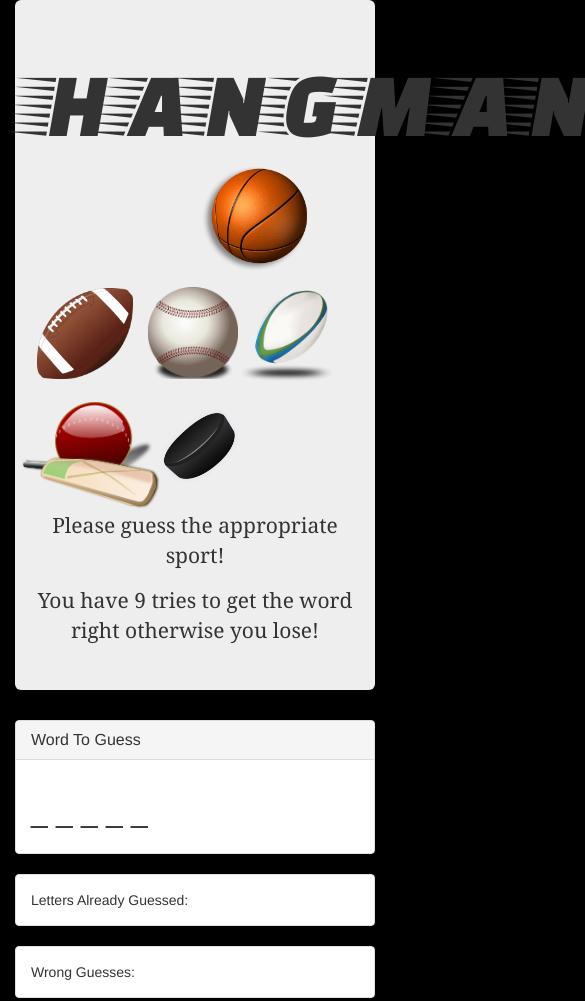
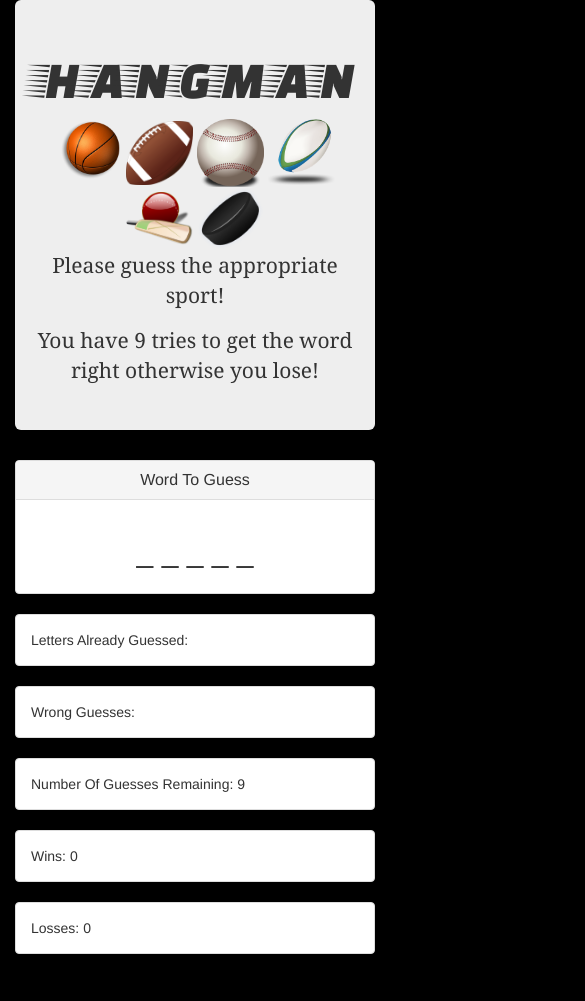
Before and after one commit to heshams12/Hangman-Game, a plain HTML site: page index.html in a window 390 px wide. Shown: the top 1001 px of the page, 585 px wide, since content can reach past the window. After the commit the page ends 974 px from the top, so only its background shows below. Drawn offline with nearby package versions, Linux system fonts and the light colour scheme.

Commit message:
updated css and mobile styling

```diff
--- a/assets/css/style.css
+++ b/assets/css/style.css
@@ -1,6 +1,6 @@
 .header {
     font-family: 'Faster One', cursive;
-    font-size: 93px !important;
+    font-size: 53px;
     font-style: normal;
     font-weight: 400;
     line-height: 1.10909;
@@ -10,42 +10,83 @@
 .body {
     background-color: black;
 }
+.panel-title{
+    text-align: center;
+}
+.sports-img {
+    width: 70px;
+    height: auto;
+}
+.sports-images{
+    text-align: center;
+    width: 100%;
 
-.basketball {
-    height: 121px;
-    margin-left: 161px;
 }
 
-.football {
-    height: 91px;
-    margin-left: 7px;
+#wordToGuess{
+    text-align: center;
 }
-
-.baseball {
-    height: 92px;
-    margin-left: 11px;
-}
-
-.rugby {
-    height: 92px;
-    margin-top: 6px;
-    margin-left: -1px;
-}
-
-.cricket {
-    height: 108px;
-    margin-top: 20px;
-    margin-left: -8px;
-}
-
-.hockey {
-    height: 78px;
-    margin-top: 0px;
-    margin-left: -6px
-}
-
 .paragraph {
     font-family: Georgia, 'Times New Roman', Times, serif;
     font-size: 20px;
     text-align: center;
 }
+
+@media screen and (max-width:502px) {
+    .sports-img {
+        width: 67px;
+        height: auto;
+    }
+}
+
+@media screen and (device-width:375px) {
+    .sports-img {
+        width: 49px;
+        height: auto;
+    }
+}
+
+@media screen and (device-width:360px) {
+    .sports-img {
+        width: 46px;
+        height: auto;
+    }
+
+    .header {
+        font-family: 'Faster One', cursive;
+        font-size: 48px;
+        font-style: normal;
+        font-weight: 400;
+        line-height: 1.10909;
+        text-align: center;
+    }
+}
+
+@media screen and (device-width:414px) {
+    .sports-img {
+        width: 49px;
+        height: auto;
+    }
+}
+
+@media screen and (device-width:411px) {
+    .sports-img {
+        width: 49px;
+        height: auto;
+    }
+}
+
+@media screen and (device-width:320px) {
+    .sports-img {
+        width: 40px;
+        height: auto;
+    }
+    .header {
+        font-family: 'Faster One', cursive;
+        font-size: 42px;
+        font-style: normal;
+        font-weight: 400;
+        line-height: 1.10909;
+        text-align: center;
+    }
+}
--- a/assets/javascript/game.js
+++ b/assets/javascript/game.js
@@ -1,4 +1,3 @@
-
 var wordChoices = ["basketball", "baseball", "cricket", "rugby", "football", "hockey"];
 var wordSelected = "";
 var lettersinWord = [];
@@ -33,10 +32,7 @@ function startGame() {
     document.getElementById("winCounter").innerHTML = winCount;
     document.getElementById("lossCounter").innerHTML = lossCount;
 
-    console.log(wordSelected);
-    console.log(lettersinWord);
-    console.log(numDashes);
-    console.log(dashesAndSuccesses);
+
 }
 
 function letterCheck(letter) {
@@ -47,32 +43,25 @@ function letterCheck(letter) {
     for (var i = 0; i < numDashes; i++) {
         if (wordSelected[i] == letter) {
             letterInWord = true;
+            dashesAndSuccesses[i] = letter;
 
         }
     }
 
-    if (letterInWord) {
-        for (var i = 0; i < numDashes; i++) {
-            if (wordSelected[i] == letter) {
-                dashesAndSuccesses[i] = letter;
-            }
-        }
+    if (!letterInWord) {
 
-    }
-
-    else {
         wrongLetters.push(letter);
         guessesRemaining--
     }
 
-    console.log(dashesAndSuccesses);
+
 
 
 
 }
 
 function roundDone() {
-    console.log("Win Count: " + winCount + " | Loss Count: " + lossCount + " | Number Of Guesses Remaining: " + guessesRemaining);
+
 
     document.getElementById("remainGuesses").innerHTML = guessesRemaining;
     document.getElementById("wordToGuess").innerHTML = dashesAndSuccesses.join(" ");
@@ -85,9 +74,7 @@ function roundDone() {
         document.getElementById("winCounter").innerHTML = winCount;
 
         startGame();
-      }
-
-    else if (guessesRemaining == 0) {
+    } else if (guessesRemaining == 0) {
 
         lossCount++;
         alert("You Lost!");
@@ -110,5 +97,5 @@ document.onkeyup = function (event) {
     letterCheck(letterGuessed);
     roundDone();
 
-    console.log(letterGuessed);
+
 }
--- a/index.html
+++ b/index.html
@@ -13,20 +13,28 @@
 
 <body class="body">
     <div class="container">
+        <div class="row">
+            <div class="col-xs-12">
                 <div class="jumbotron">
                     <h1 class="header">HANGMAN</h1>
-            <img class="basketball" src="Images/2-2-basketball-png-file.png" alt="basketball">
-            <img class="football" src="Images/football-clipart-transparent-background-8.png" alt="football">
-            <img class="baseball" src="Images/14523-illustration-of-a-baseball-pv.png" alt="baseball">
-            <img class="rugby" src="Images/8-2-rugby-ball-png-hd.png" alt="rugby">
-            <img class="cricket" src="Images/cricket-150561_640.png" alt="cricket">
-            <img class="hockey" src="Images/hockey_PNG94.png" alt="hockey">
-
+                    <div class="sports-images">
+                        <img class="sports-img" src="Images/2-2-basketball-png-file.png" alt="basketball">
+                        <img class="sports-img" src="Images/football-clipart-transparent-background-8.png" alt="football">
+                        <img class="sports-img" src="Images/14523-illustration-of-a-baseball-pv.png" alt="baseball">
+                        <img class="sports-img" src="Images/8-2-rugby-ball-png-hd.png" alt="rugby">
+                        <img class="sports-img" src="Images/cricket-150561_640.png" alt="cricket">
+                        <img class="sports-img" src="Images/hockey_PNG94.png" alt="hockey">
+                    </div>
                     <p class="paragraph">Please guess the appropriate sport!</p>
                     <p class="paragraph">You have 9 tries to get the word right otherwise you lose!</p>
 
                 </div>
-
+            </div>
+        </div>
+    </div>
+    <div class="container">
+        <div class="row">
+            <div class="col-xs-12">
                 <div class="panel panel-default">
                     <div class="panel-heading">
                         <h3 class="panel-title">Word To Guess</h3>
@@ -35,39 +43,69 @@
                         <h2 id="wordToGuess">_ _ _ _ _ _ _ _</h2>
                     </div>
                 </div>
-
+            </div>
+        </div>
+    </div>
+    <div class="container">
+        <div class="row">
+            <div class="col-xs-12">
                 <div class="panel panel-default">
                     <div class="panel-body">
                         Letters Already Guessed:
                         <span id="numGuesses"></span>
                     </div>
                 </div>
-
+            </div>
+        </div>
+    </div>
+    <div class="container">
+        <div class="row">
+            <div class="col-xs-12">
                 <div class="panel panel-default">
                     <div class="panel-body">
                         Wrong Guesses:
                         <span id="wrongGuesses"></span>
                     </div>
                 </div>
-
+            </div>
+        </div>
+    </div>
+    <div class="container">
+        <div class="row">
+            <div class="col-xs-12">
                 <div class="panel panel-default">
                     <div class="panel-body">
                         Number Of Guesses Remaining:
                         <span id="remainGuesses">9</span>
                     </div>
                 </div>
+            </div>
+        </div>
+    </div>
 
+    <div class="container">
+        <div class="row">
+            <div class="col-xs-12">
                 <div class="panel panel-default">
                     <div class="panel-body">
                         Wins:
                         <span id="winCounter">0</span>
                     </div>
                 </div>
+            </div>
+        </div>
+    </div>
 
+    <div class="container">
+        <div class="row">
+            <div class="col-xs-12">
                 <div class="panel panel-default">
                     <div class="panel-body">
                         Losses:
                         <span id="lossCounter">0</span>
+                    </div>
+                </div>
+            </div>
         </div>
     </div>
 
@@ -81,7 +119,7 @@
 
 
 
-    </div>
+
 
     <script src="assets/javascript/game.js"></script>
 
```
Lines whose indentation alone changed are shown as unchanged.
